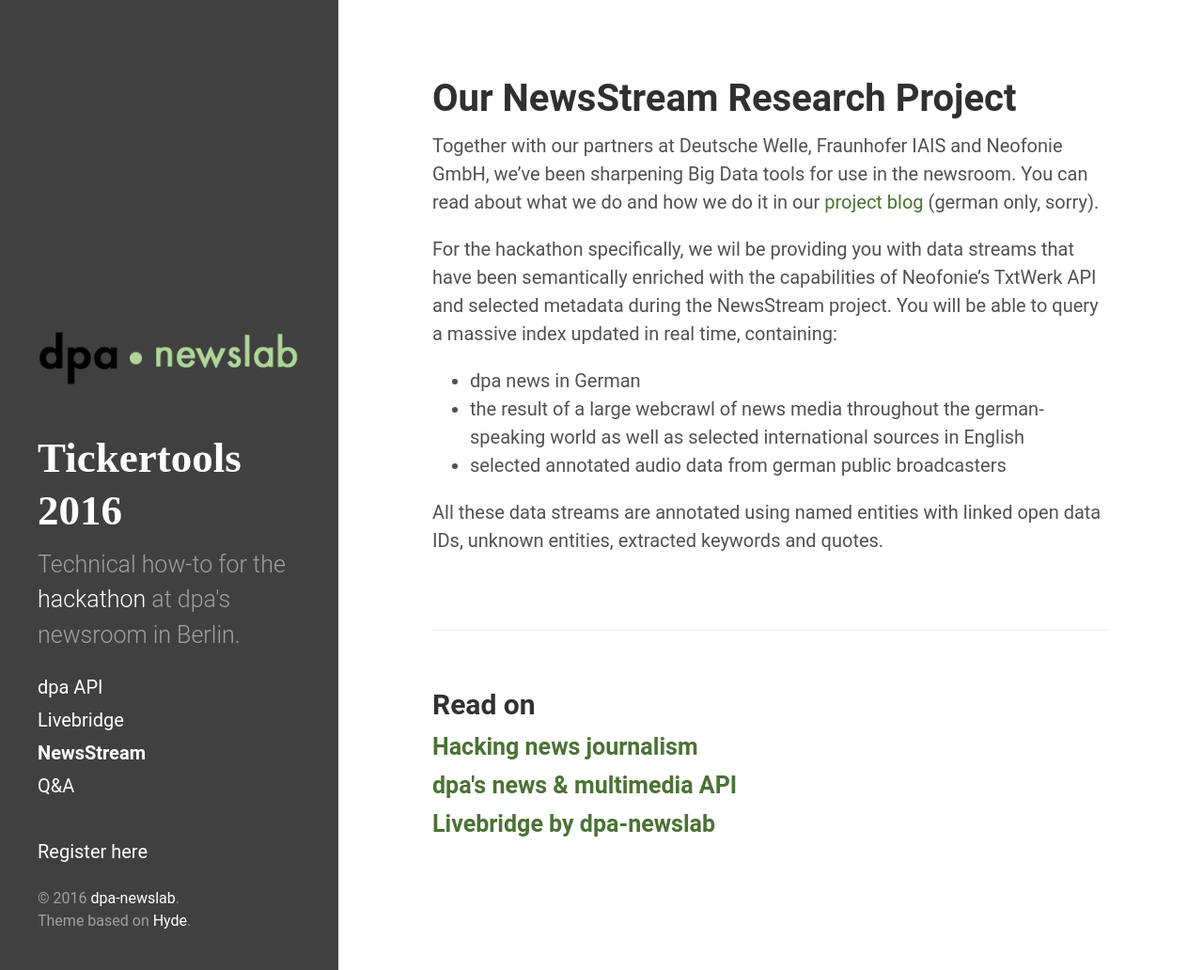
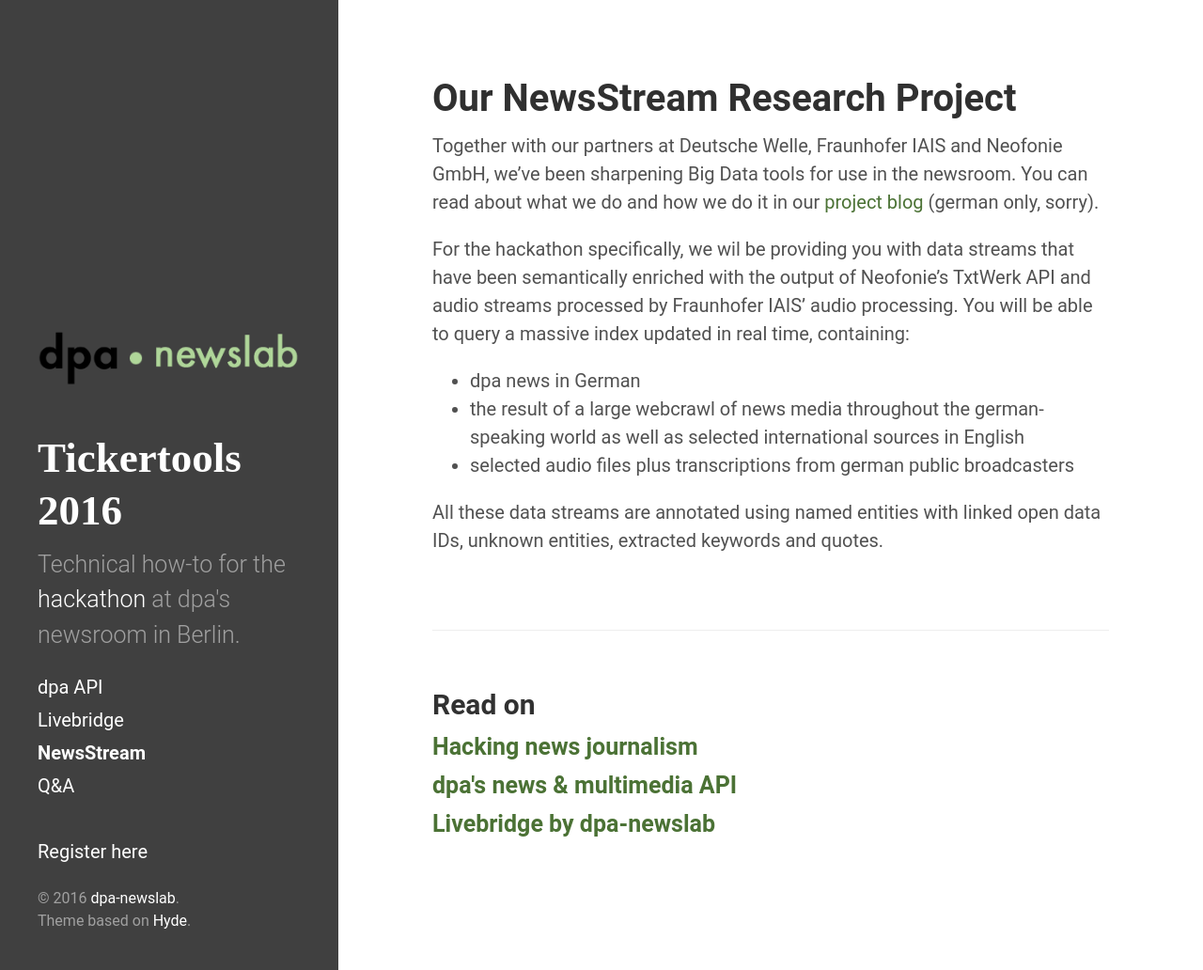
Before and after one commit to mper-bcn-ny/2017-metro, a Jekyll site: the page built from _posts/2016-10-27-newsstream.md, in a window 1280 px wide and 1032 px high. Shown: the whole window at 94% size. Built offline with Jekyll 4.4.1, drawn with Linux system fonts in a browser that asks for light colours.

Commit message:
added audio processing

```diff
--- a/_posts/2016-10-27-newsstream.md
+++ b/_posts/2016-10-27-newsstream.md
@@ -6,10 +6,10 @@ navigation: NewsStream
 
 Together with our partners at Deutsche Welle, Fraunhofer IAIS and Neofonie GmbH, we've been sharpening Big Data tools for use in the newsroom. You can read about what we do and how we do it in our [project blog](http://newsstreamproject.org/) (german only, sorry).
 
-For the hackathon specifically, we wil be providing you with data streams that have been semantically enriched with the capabilities of Neofonie's TxtWerk API and selected metadata during the NewsStream project. You will be able to query a massive index updated in real time, containing:
+For the hackathon specifically, we wil be providing you with data streams that have been semantically enriched with the output of Neofonie's TxtWerk API and audio streams processed by Fraunhofer IAIS' audio processing. You will be able to query a massive index updated in real time, containing:
 
   * dpa news in German
   * the result of a large webcrawl of news media throughout the german-speaking world as well as selected international sources in English
-  * selected annotated audio data from german public broadcasters
+  * selected audio files plus transcriptions from german public broadcasters
 
 All these data streams are annotated using named entities with linked open data IDs, unknown entities, extracted keywords and quotes.
```
